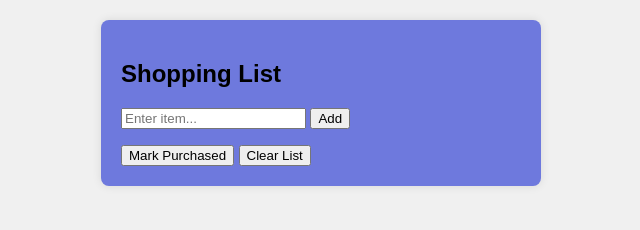
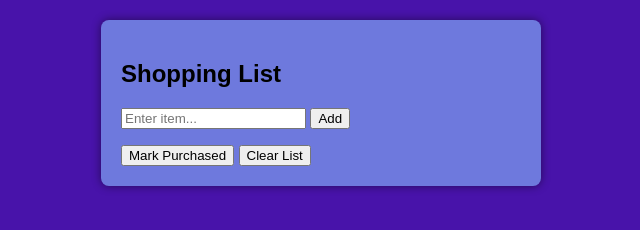
Before and after one commit to Farida-Mutai/wk-2-code-challenge, a plain HTML site: page index.html in a window 1280 px wide. Shown: the whole page, without its empty margins (319-959 px from the left). Drawn offline with Linux system fonts and the light colour scheme.

Commit message:
first commit

```diff
--- a/index.html
+++ b/index.html
@@ -8,7 +8,7 @@
 
         body {
             font-family: Arial, sans-serif;
-            background-color: #f0f0f0;
+            background-color: hsl(261, 80%, 37%);
             margin: 20px;
         }
         .shopping-list {
@@ -17,7 +17,7 @@
             background-color: hsl(234, 62%, 65%);
             padding: 20px;
             border-radius: 8px;
-            box-shadow: 0 0 10px rgba(0, 0, 0, 0.1);
+            box-shadow: 0 0 10px rgba(0, 0, 0, 0.486);
         }
         .item-list {
             list-style-type: none;
```
